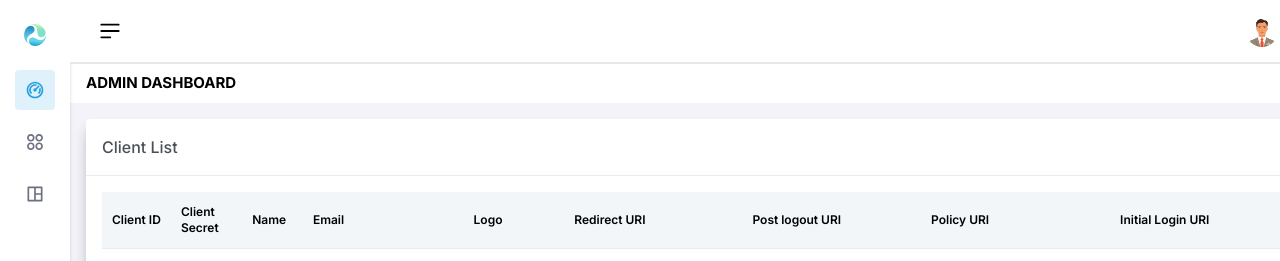
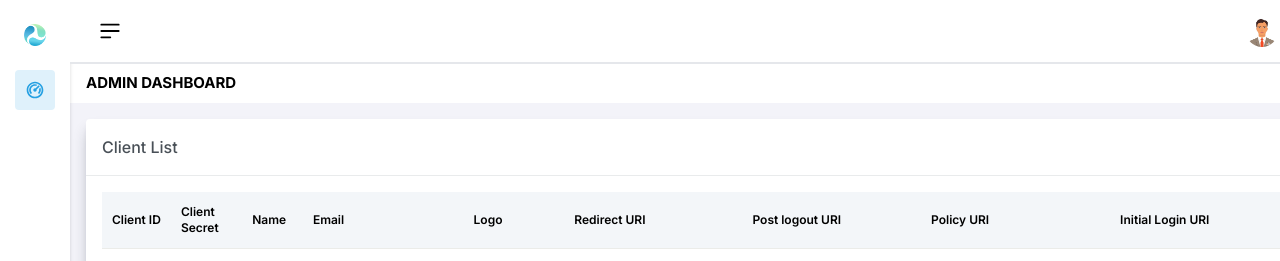
Before and after one commit to ashik194/documentation-nextjs-orbd, a Next.js app: page /admin in a window 1280 px wide. Shown: the top 261 px of the page. Built offline with nearby package versions, Linux system fonts and the light colour scheme.

Commit message:
Admins - sidebar icons removed

```diff
--- a/app/admin/adminSidebar/SidebarIcon.js
+++ b/app/admin/adminSidebar/SidebarIcon.js
@@ -24,11 +24,12 @@ function SidebarIcon({ toggleValue, onUpdateSelected  }) {
 
         <div className='hover:cursor-pointer flex flex-col gap-3'>
 
-          <div className={
+          <Link className={
             selected==='dashboard'? 'h-10 w-10 bg-[#DFF1FB] rounded flex items-center justify-center'
             :'h-10 w-10 rounded flex items-center justify-center'}
             id='dashboard'
-            onClick={()=>handleSelectedChange('dashboard')}>
+            onClick={()=>handleSelectedChange('dashboard')}
+            href={'/admin'}>
             {
                 selected === 'dashboard' ? (
                   <RiDashboard2Line style={{ color: '#25a0e2' }} size={20} />
@@ -36,35 +37,7 @@ function SidebarIcon({ toggleValue, onUpdateSelected  }) {
                   <RiDashboard2Line style={{ color: '#6D7080' }} size={20} />
                 )
               }
-          </div>
-
-          <div className={
-            selected==='app'? 'h-10 w-10 bg-[#DFF1FB] rounded flex items-center justify-center'
-            :'h-10 w-10 rounded flex items-center justify-center'}
-            id='app'
-            onClick={()=>handleSelectedChange('app')}>
-            {
-                selected === 'app' ? (
-                  <RiApps2Line style={{ color: '#25a0e2' }} size={20} />
-                ) : (
-                  <RiApps2Line style={{ color: '#6D7080' }} size={20} />
-                )
-              }
-          </div>
-
-          <div className={
-            selected==='layout'? 'h-10 w-10 bg-[#DFF1FB] rounded flex items-center justify-center'
-            :'h-10 w-10 rounded flex items-center justify-center'}
-            id='layout'
-            onClick={()=>handleSelectedChange('layout')}>
-            {
-                selected === 'layout' ? (
-                  <RiLayout2Line style={{ color: '#25a0e2' }} size={20} />
-                ) : (
-                  <RiLayout2Line style={{ color: '#6D7080' }} size={20} />
-                )
-              }
-          </div>
+          </Link>
 
         </div>
 
```
